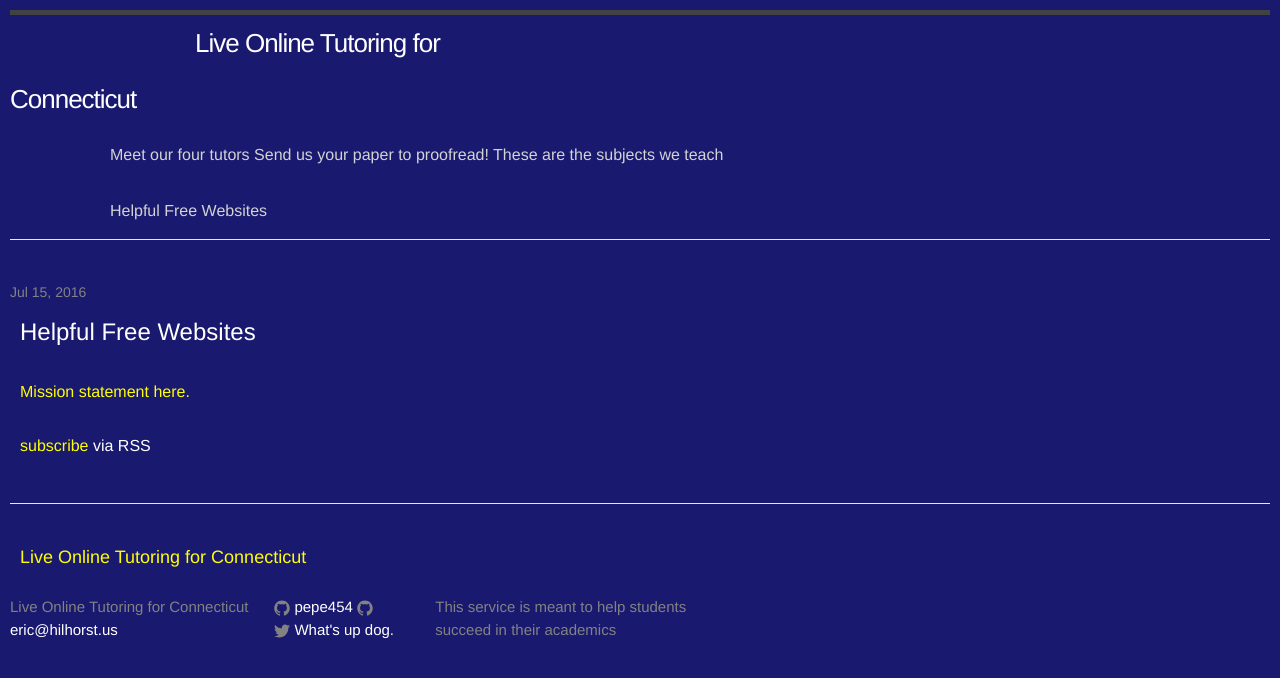
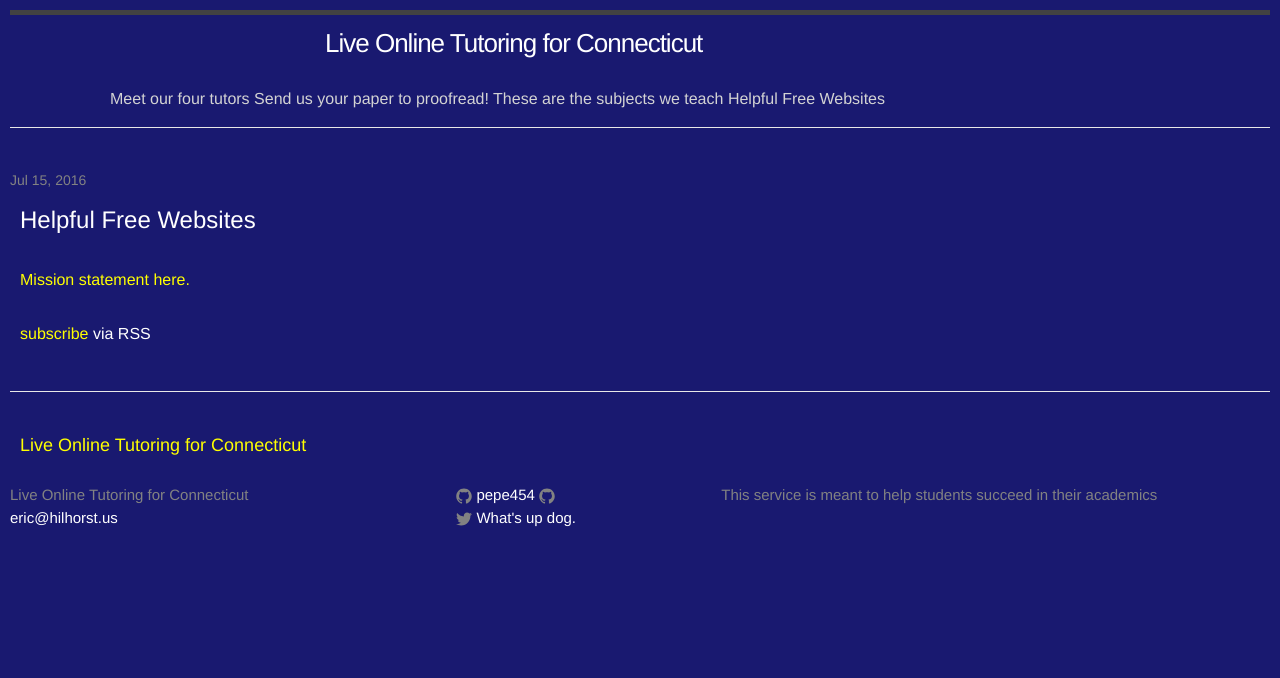
Before and after one commit to pepe454/pepe454.github.io, a Jekyll site: the page built from index.html, in a window 1280 px wide. Shown: the top 678 px of the page. Built offline with Jekyll 4.4.1, drawn with Linux system fonts in a browser that asks for light colours.

Commit message:
Update _base.scss

```diff
--- a/_sass/_base.scss
+++ b/_sass/_base.scss
@@ -135,8 +135,6 @@ pre {
 
 
 .wrapper {
-    max-width: -webkit-calc(#{$content-width} - (#{$spacing-unit} * 2));
-    max-width:         calc(#{$content-width} - (#{$spacing-unit} * 2));
     margin-right: 0;
     margin-left: 0;
     padding-right: 0;
@@ -144,8 +142,6 @@ pre {
     @extend %clearfix;
 
     @include media-query($on-laptop) {
-        max-width: -webkit-calc(#{$content-width} - (#{$spacing-unit}));
-        max-width:         calc(#{$content-width} - (#{$spacing-unit}));
         padding-right: 0px;
         padding-left: 0px;
     }
```
